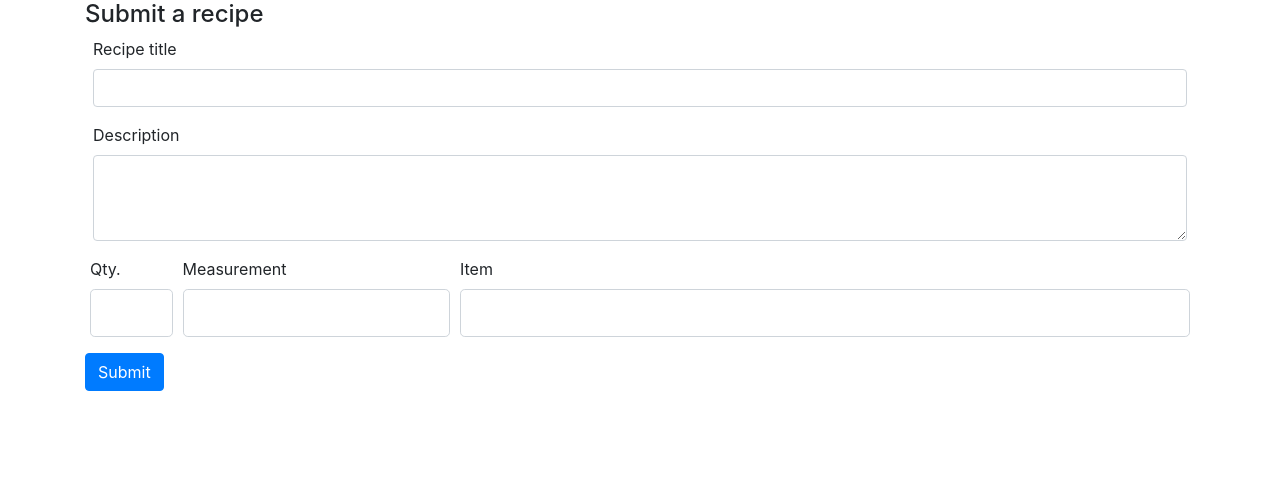
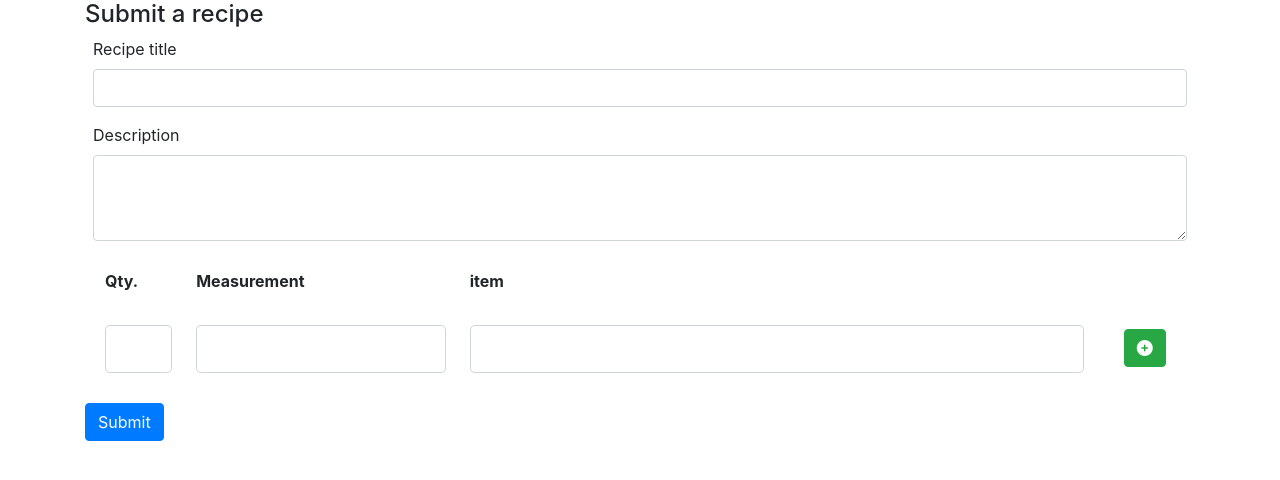
Before and after one commit to Code-Institute-Submissions/wfpblife, a Flask app: page /submit_recipe in a window 1280 px wide. Shown: the part 56-536 px from the top of the page. Run offline with Flask 2, Linux system fonts and the light colour scheme; the visitor is signed in with stand-in values (Sample User, id 1); some libraries are stand-ins or nearby versions.

Commit message:
added recipe submit functionality

```diff
--- a/wfpblife/forms.py
+++ b/wfpblife/forms.py
@@ -1,6 +1,7 @@
 from flask_wtf import FlaskForm
 from wtforms import StringField, PasswordField, SubmitField, BooleanField, SelectField, TextAreaField, FieldList, FormField, Form
 from wtforms.validators import DataRequired, Length, Email, EqualTo
+
 
 class SignUpForm(FlaskForm):
     username = StringField('Username',
@@ -22,3 +23,9 @@ class LoginForm(FlaskForm):
                             validators=[DataRequired()])
     remember_me = BooleanField('Remember Me')
     submit = SubmitField('Login')
+
+
+class IngredientsForm(FlaskForm):
+    quantity = StringField('Qty.', validators= [DataRequired()])
+    measurement = StringField('Measurement', validators= [DataRequired()])
+    item = StringField('item', validators= [DataRequired()])
--- a/wfpblife/routes.py
+++ b/wfpblife/routes.py
@@ -1,6 +1,6 @@
 from flask import redirect, request, render_template, url_for, flash, session
 from datetime import datetime
-from wfpblife.forms import SignUpForm, LoginForm
+from wfpblife.forms import SignUpForm, LoginForm, IngredientsForm
 from wfpblife import app, db
 
 
@@ -86,19 +86,39 @@ def logout():
         flash('Keep safe, see you again soon!', 'success')
         return redirect(url_for('index'))
 
+
 @app.route('/submit_recipe', methods=['GET', 'POST'])
 def submit_recipe():
+    form = IngredientsForm()
     if 'email' in session:
-    # if request.method == 'POST':
-        #     db.recipes.insert_one({
-        #         'title': request.form.get('title'),
-        #         'description': request.form.get('description'),
-        #         'ingredients': [{'quantity': request.form.get('quantity'), 'measurement': request.form.get('measurement'), 'item': request.form.get('item')}]
-        #     })
-        return render_template('submit_recipe.html')
+        if request.method == 'POST':
+
+            data = request.form.to_dict(flat=False)
+            for quantity in data['quantity']:
+                quantity = data['quantity']
+                measurement = data['measurement']
+                item = data['item']
+
+            ingredients = []
+
+            for i in range(len(quantity)):
+                ingredients.append({
+                    'quantity': quantity[i],
+                    'measurement': measurement[i],
+                    'item': item[i]
+                })
+
+            inserted_recipe = db.recipes.insert_one({
+                'title': request.form.get('title'),
+                'description': request.form.get('description'),
+                'ingredients': ingredients
+            }, {"w": "majority"})
+            recipe = db.recipes.find_one({"_id": inserted_recipe.inserted_id})
+            return render_template('recipe.html', recipe=recipe)
     else:
         flash('You need to be logged in to submit a recipe', 'warning')
         return redirect(url_for('login'))
+    return render_template('submit_recipe.html', form=form)
 
 
 @app.route('/recipe')
--- a/wfpblife/templates/submit_recipe.html
+++ b/wfpblife/templates/submit_recipe.html
@@ -5,8 +5,10 @@
     <h4>Submit a recipe</h4>
 
 
-    <form action="", method="POST">
-        <!-- Creates a Cross Site Request Forgery token -->
+    <form action="", class="ingredients-form" , method="POST">
+        <!-- Create a Cross Site Request Forgery token -->
+        {{ form.hidden_tag() }}
+
         <div class="form-group mx-2">
             <label for="title">Recipe title</label>
             <input type="text" class="form-control" id="title" name="title">
@@ -15,40 +17,59 @@
             <label for="description">Description</label>
             <textarea class="form-control" id="description" name="description" rows="3"></textarea>
         </div>
-
-        <div class="form-row col-12 mx-0 px-0">
-            <div class="form-group col-1">
-                <label for="quantity">Qty.</label>
-                <input class="form-control form-control-lg" type="text" name="quantity">
-            </div>
-            <div class="form-group col-3">
-                <label for="measurement">Measurement</label>
-                <input class=" form-control form-control-lg" type="text" name="measurement">
-            </div>
-            <div class="form-group col-8">
-                <label for="item">Item</label>
-                <input class="form-control form-control-lg" type="text" name="item">
-            </div>
+        <div class="from-group">
+            <table class="table table-borderless">
+                <thead>
+                    <tr class="row ingredients-row mx-2">
+                        <th class="col-sm-1">
+                            {{ form.quantity.label(class="form-control-label") }}
+                        </th>
+                        <th class="col-sm-3">
+                            {{ form.measurement.label(class="form-control-label") }}
+                        </th>
+                        <th class="col-sm-6">
+                            {{ form.item.label(class="form-control-label") }}
+                        </th>
+                    </tr>
+                </thead>
+                <tbody id="dynamic_row">
+                    <tr class="row ingredients-row mx-2">
+                        <td class="col-sm-1">
+                            {{ form.quantity(class="form-control form-control-lg") }}
+                        </td>
+                        <td class="col-sm-3">
+                            {{ form.measurement(class="form-control form-control-lg") }}
+                        </td>
+                        <td class="col-sm-7">
+                            {{ form.item(class="form-control form-control-lg") }}
+                        </td>
+                        <td class="text-right col-sm-1 mt-1">
+                            <button type="button" id="add" class="btn btn-success mx-sm-3 mb-2"><i class="fas fa-plus-circle"></i></button>
+                        </td>
+                    </tr>
+                </tbody>
+            </table>
         </div>
-
-
-
-
-
-
-
-
-
-
-
-
         <button type="submit" class="btn btn-primary">Submit</button>
 
-        <!-- <div class="form-group mx-2">
-            <button type="reset" class="btn btn-warning">Reset form</button>
-        </div> -->
-    </form>
+        <script src="https://code.jquery.com/jquery-3.4.1.slim.min.js" integrity="sha384-J6qa4849blE2+poT4WnyKhv5vZF5SrPo0iEjwBvKU7imGFAV0wwj1yYfoRSJoZ+n" crossorigin="anonymous"></script>
 
+        <script>
+            $(document).ready( () => {
+
+                var i = 1;
+
+                $('#add').click( () => {
+                    i++;
+                    $('#dynamic_row').append('<tr class="row mx-2" id="row'+i+'"><td class="col-sm-1">{{ form.quantity(class="form-control form-control-lg") }}</td><td class="col-sm-3">{{ form.measurement(class="form-control form-control-lg") }}</td><td class="col-sm-7">{{ form.item(class="form-control form-control-lg") }}</td><td class="text-right col-sm-1 mt-1"><button type="button" id="'+i+'" class="btn btn-danger btn-remove mx-sm-3 mb-2"><i class="fas fa-minus-circle"></i></button></td></tr>');
+                })
+            })
+
+            $(document).on('click', '.btn-remove', function() {
+                var button_id = this.id;
+                $('#row'+button_id+'').remove();
+            })
+        </script>
 
 
 {% endblock content %}
```
Also changed, not shown: requirements.txt (+178 -17 lines).
